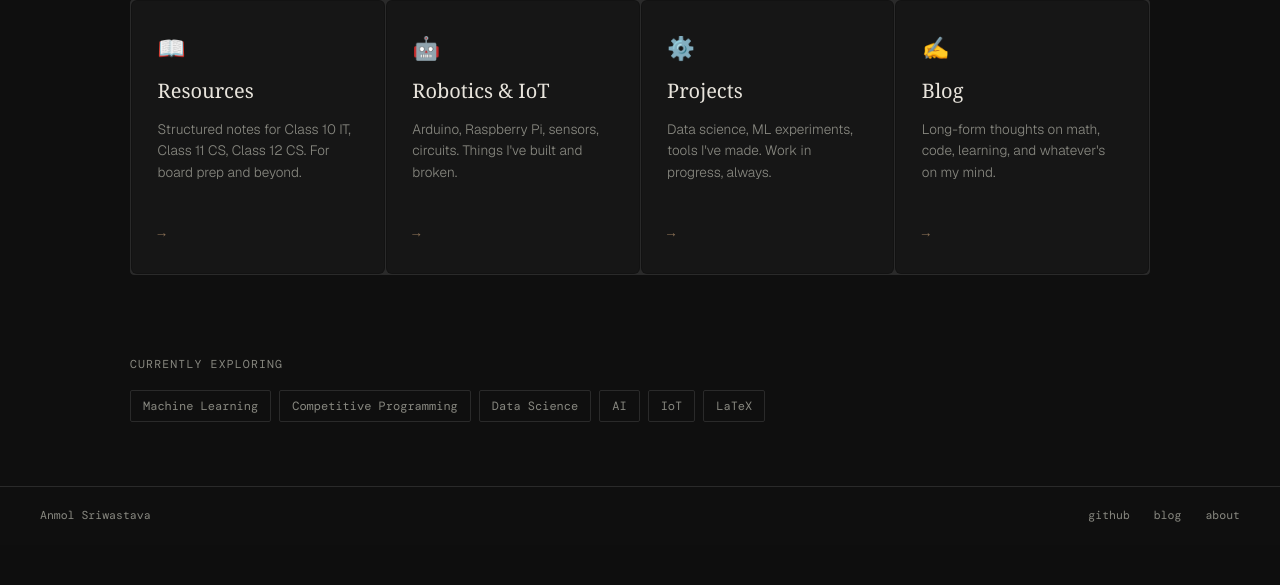
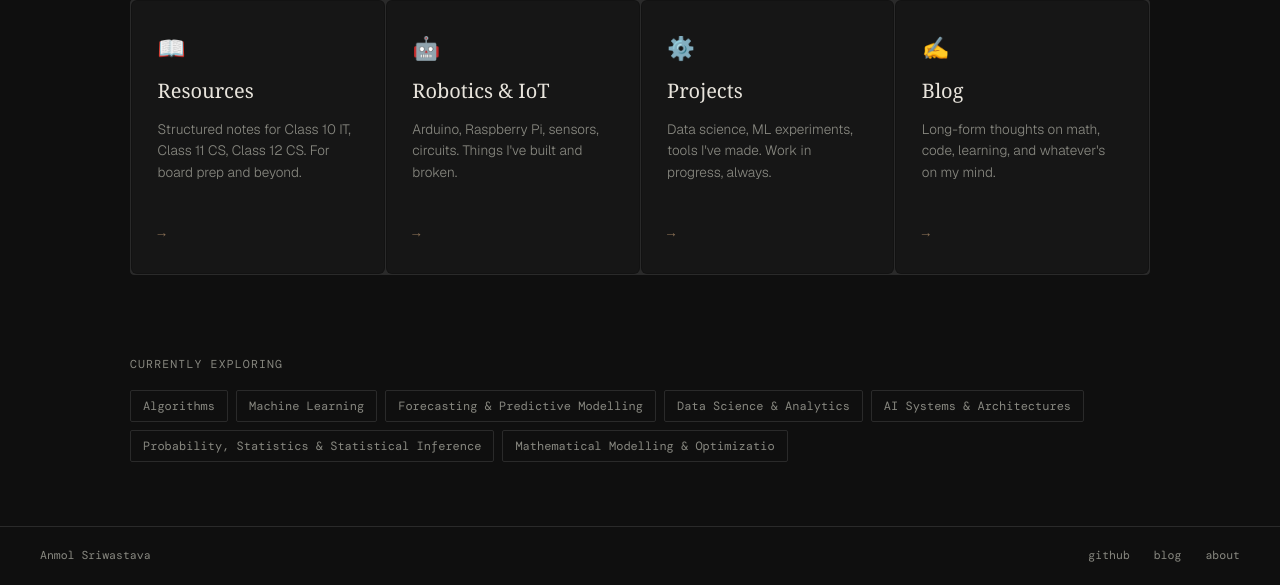
Before and after one commit to anmolsriwastava/anmolsrw, a Flask app: page / in a window 1280 px wide. Shown: the part 662-1247 px from the top of the page. Before the commit the page ends 1184 px from the top, so only its background shows below. Run offline with Flask 3, Linux system fonts and the light colour scheme; some web fonts are replaced.

Commit message:
Update home.html

```diff
--- a/templates/home.html
+++ b/templates/home.html
@@ -63,12 +63,17 @@
 <section class="currently-section">
   <p class="currently-label">currently exploring</p>
   <div class="tags">
-    <span>Machine Learning</span>
-    <span>Competitive Programming</span>
-    <span>Data Science</span>
-    <span>AI</span>
-    <span>IoT</span>
-    <span>LaTeX</span>
+    <span> Algorithms </span>
+    <span> Machine Learning </span>
+    <span> Forecasting & Predictive Modelling </span>
+    <span> Data Science & Analytics </span>
+    <span>AI Systems & Architectures</span>
+    <span> Probability, Statistics & Statistical Inference </span>
+    <span> Mathematical Modelling & Optimizatio </span>
+
+
+
+
   </div>
 </section>
 
```
